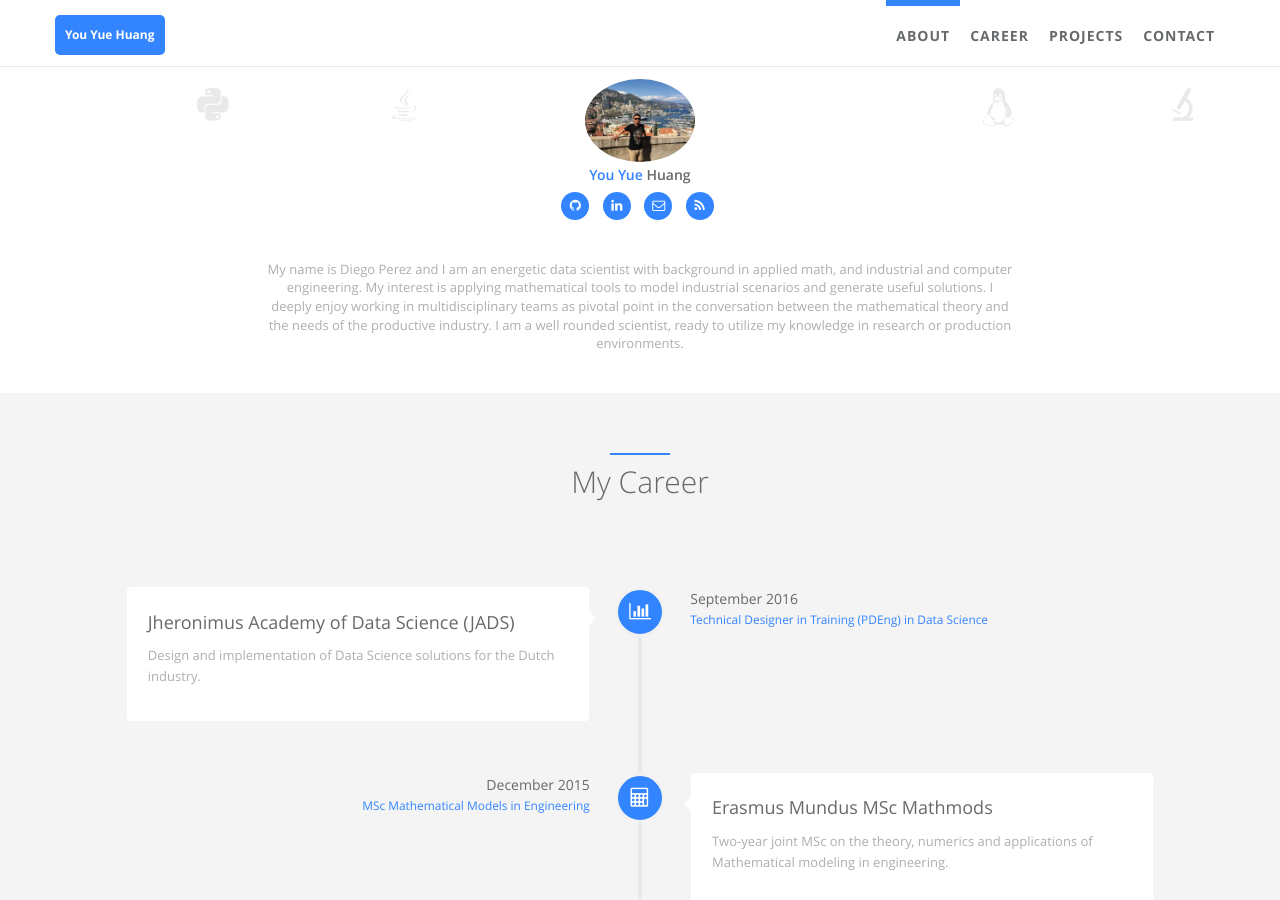
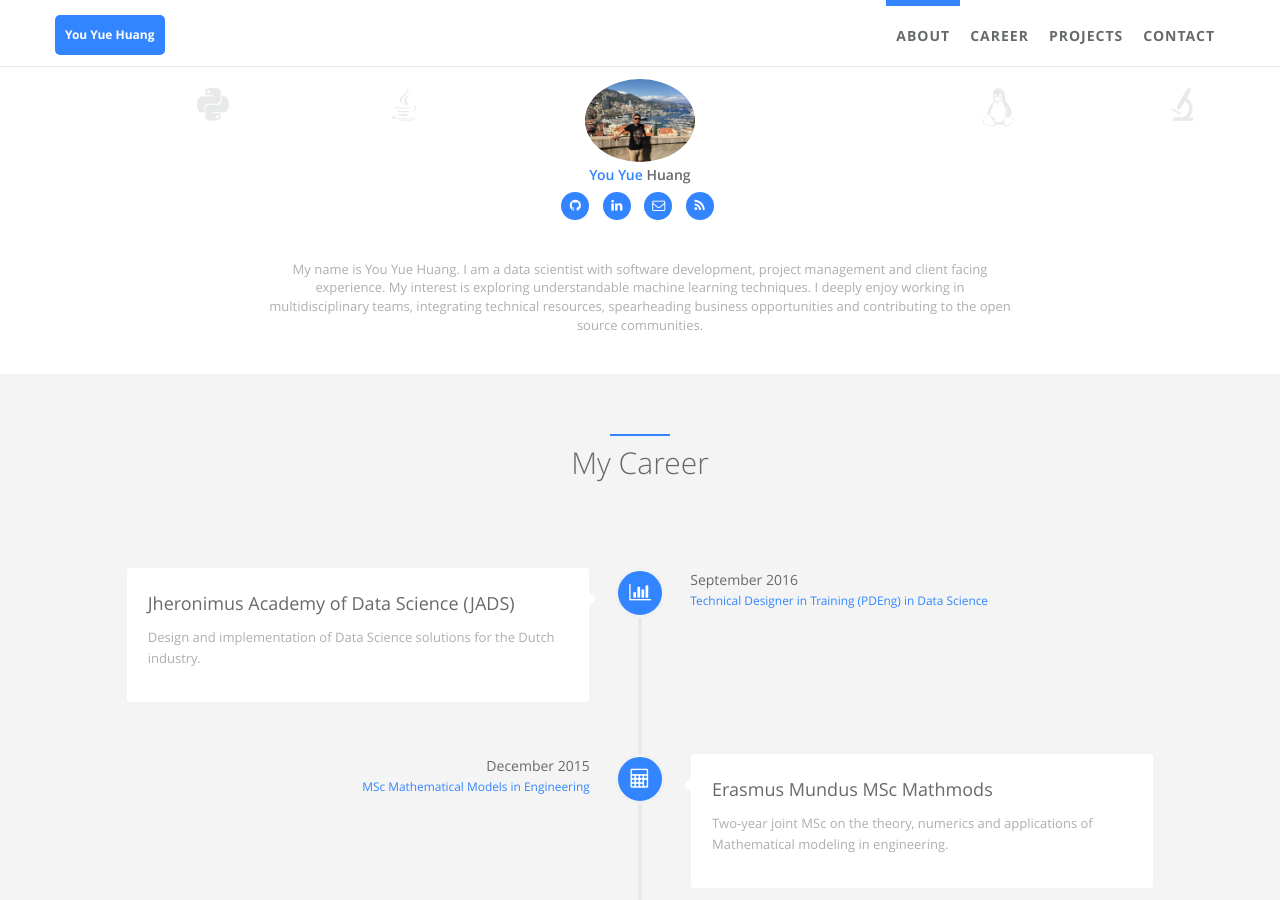
Before and after one commit to YouYueHuang/YouYueHuang.github.io, a Jekyll site: the page built from index.html, in a window 1280 px wide and 900 px high, scrolled down 536 px. Built offline with Jekyll 4.4.1, drawn with Linux system fonts in a browser that asks for light colours; some of the changed lines change nothing that is shown.

Commit message:
Update _config.yml

```diff
--- a/_config.yml
+++ b/_config.yml
@@ -2,7 +2,7 @@
 title: You Yue Huang
 description: You Yue Huang blog is a place to learn about code of python, machine learning, deep learning and data science.
 keywords: You Yue Huang, data science, deep learning, python, computer vision, search engine, NLP, natural language processing, machine learning
-url: https://diegoperezscience.github.io #url should be 'http://<github_username>.github.io/homepage' as before
+url: https://youyuehuang.github.io./ #url should be 'http://<github_username>.github.io/homepage' as before
 # url: http://127.0.0.1:4000
 #img_path: /Jalpc/static/assets/img/blog  # url should be '/homepage/static/assets/img/blog' as before
 
@@ -23,7 +23,7 @@ author:  # change following line to your infomation.
   skill_icon2:
     - name: fa-linux
     - name: icon-microscope
-  desc: My name is Diego Perez and I am an energetic data scientist with background in applied math, and industrial and computer engineering. My interest is applying mathematical tools to model industrial scenarios and generate useful solutions. I deeply enjoy working in multidisciplinary teams as pivotal point in the conversation between the mathematical theory and the needs of the productive industry. I am a well rounded scientist, ready to utilize my knowledge in research or production environments.
+  desc: My name is You Yue Huang. I am a data scientist with software development, project management and client facing experience. My interest is exploring understandable machine learning techniques. I deeply enjoy working in multidisciplinary teams, integrating technical resources, spearheading business opportunities and contributing to the open source communities.
 
 # comment
 #disqus:  # if you wanna comment feature, go to https://disqus.com/ to get your configuration; if not, comment following two lines.
@@ -47,7 +47,7 @@ donation: off  # type 'on'/'off' to choice display donation button at post page
 
 ## carousels
 index_carousel: on  # index page carousel switch
-blog_carousel: off  # blog page carousel switch
+blog_carousel: on  # blog page carousel switch
 
 # Build settings
 encoding: utf-8
```
